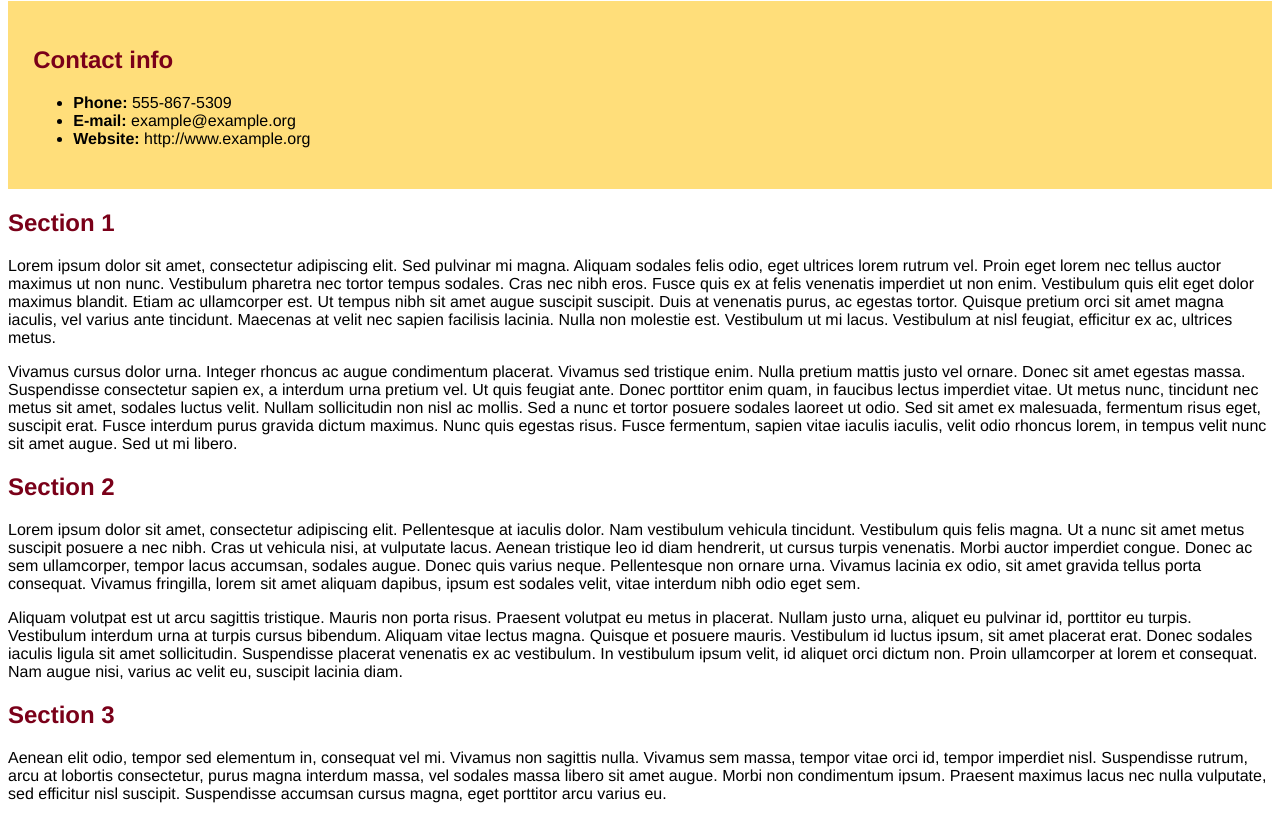
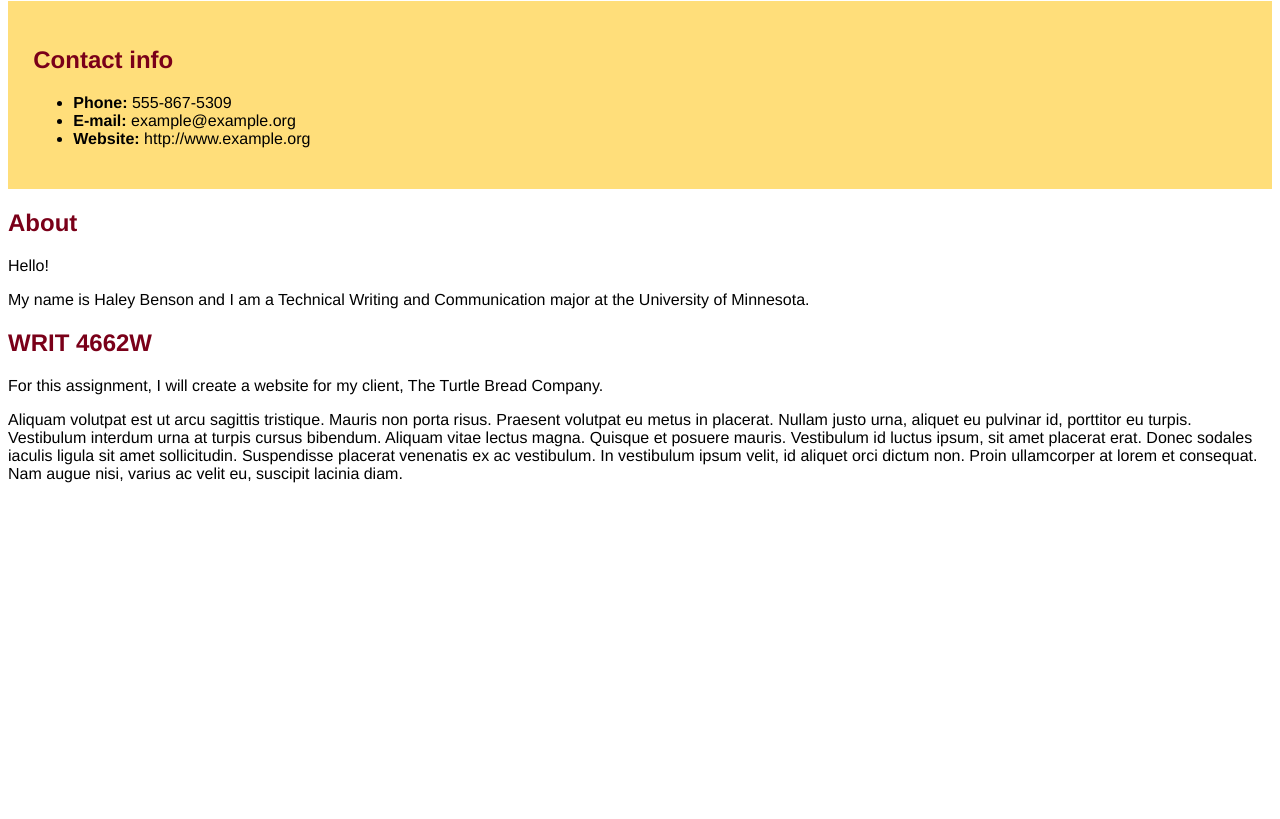
Before and after one commit to bensonhaley/turtlebreadsite, a plain HTML site: page index.html in a window 1280 px wide. Shown: the part 79-898 px from the top of the page. After the commit the page ends 800 px from the top, so only its background shows below. Drawn offline with Linux system fonts and the light colour scheme.

Commit message:
new chnages

```diff
--- a/index.html
+++ b/index.html
@@ -17,21 +17,18 @@
 </ul>
 </div>
 
-<h2>Section 1</h2>
+<h2>About</h2>
 
-<p>Lorem ipsum dolor sit amet, consectetur adipiscing elit. Sed pulvinar mi magna. Aliquam sodales felis odio, eget ultrices lorem rutrum vel. Proin eget lorem nec tellus auctor maximus ut non nunc. Vestibulum pharetra nec tortor tempus sodales. Cras nec nibh eros. Fusce quis ex at felis venenatis imperdiet ut non enim. Vestibulum quis elit eget dolor maximus blandit. Etiam ac ullamcorper est. Ut tempus nibh sit amet augue suscipit suscipit. Duis at venenatis purus, ac egestas tortor. Quisque pretium orci sit amet magna iaculis, vel varius ante tincidunt. Maecenas at velit nec sapien facilisis lacinia. Nulla non molestie est. Vestibulum ut mi lacus. Vestibulum at nisl feugiat, efficitur ex ac, ultrices metus. </p>
+<p>Hello! </p>
 
-<p> Vivamus cursus dolor urna. Integer rhoncus ac augue condimentum placerat. Vivamus sed tristique enim. Nulla pretium mattis justo vel ornare. Donec sit amet egestas massa. Suspendisse consectetur sapien ex, a interdum urna pretium vel. Ut quis feugiat ante. Donec porttitor enim quam, in faucibus lectus imperdiet vitae. Ut metus nunc, tincidunt nec metus sit amet, sodales luctus velit. Nullam sollicitudin non nisl ac mollis. Sed a nunc et tortor posuere sodales laoreet ut odio. Sed sit amet ex malesuada, fermentum risus eget, suscipit erat. Fusce interdum purus gravida dictum maximus. Nunc quis egestas risus. Fusce fermentum, sapien vitae iaculis iaculis, velit odio rhoncus lorem, in tempus velit nunc sit amet augue. Sed ut mi libero.</p>
+<p> My name is Haley Benson and I am a Technical Writing and Communication major at the University of Minnesota.</p>
 
-<h2>Section 2</h2>
+<h2>WRIT 4662W</h2>
 
-<p>Lorem ipsum dolor sit amet, consectetur adipiscing elit. Pellentesque at iaculis dolor. Nam vestibulum vehicula tincidunt. Vestibulum quis felis magna. Ut a nunc sit amet metus suscipit posuere a nec nibh. Cras ut vehicula nisi, at vulputate lacus. Aenean tristique leo id diam hendrerit, ut cursus turpis venenatis. Morbi auctor imperdiet congue. Donec ac sem ullamcorper, tempor lacus accumsan, sodales augue. Donec quis varius neque. Pellentesque non ornare urna. Vivamus lacinia ex odio, sit amet gravida tellus porta consequat. Vivamus fringilla, lorem sit amet aliquam dapibus, ipsum est sodales velit, vitae interdum nibh odio eget sem.</p>
+<p>For this assignment, I will create a website for my client, The Turtle Bread Company.</p>
 
 <p>Aliquam volutpat est ut arcu sagittis tristique. Mauris non porta risus. Praesent volutpat eu metus in placerat. Nullam justo urna, aliquet eu pulvinar id, porttitor eu turpis. Vestibulum interdum urna at turpis cursus bibendum. Aliquam vitae lectus magna. Quisque et posuere mauris. Vestibulum id luctus ipsum, sit amet placerat erat. Donec sodales iaculis ligula sit amet sollicitudin. Suspendisse placerat venenatis ex ac vestibulum. In vestibulum ipsum velit, id aliquet orci dictum non. Proin ullamcorper at lorem et consequat. Nam augue nisi, varius ac velit eu, suscipit lacinia diam. </p>
 
-<h2>Section 3</h2>
-
-<p>Aenean elit odio, tempor sed elementum in, consequat vel mi. Vivamus non sagittis nulla. Vivamus sem massa, tempor vitae orci id, tempor imperdiet nisl. Suspendisse rutrum, arcu at lobortis consectetur, purus magna interdum massa, vel sodales massa libero sit amet augue. Morbi non condimentum ipsum. Praesent maximus lacus nec nulla vulputate, sed efficitur nisl suscipit. Suspendisse accumsan cursus magna, eget porttitor arcu varius eu.</p>
 
 </body>
 </html>
```
